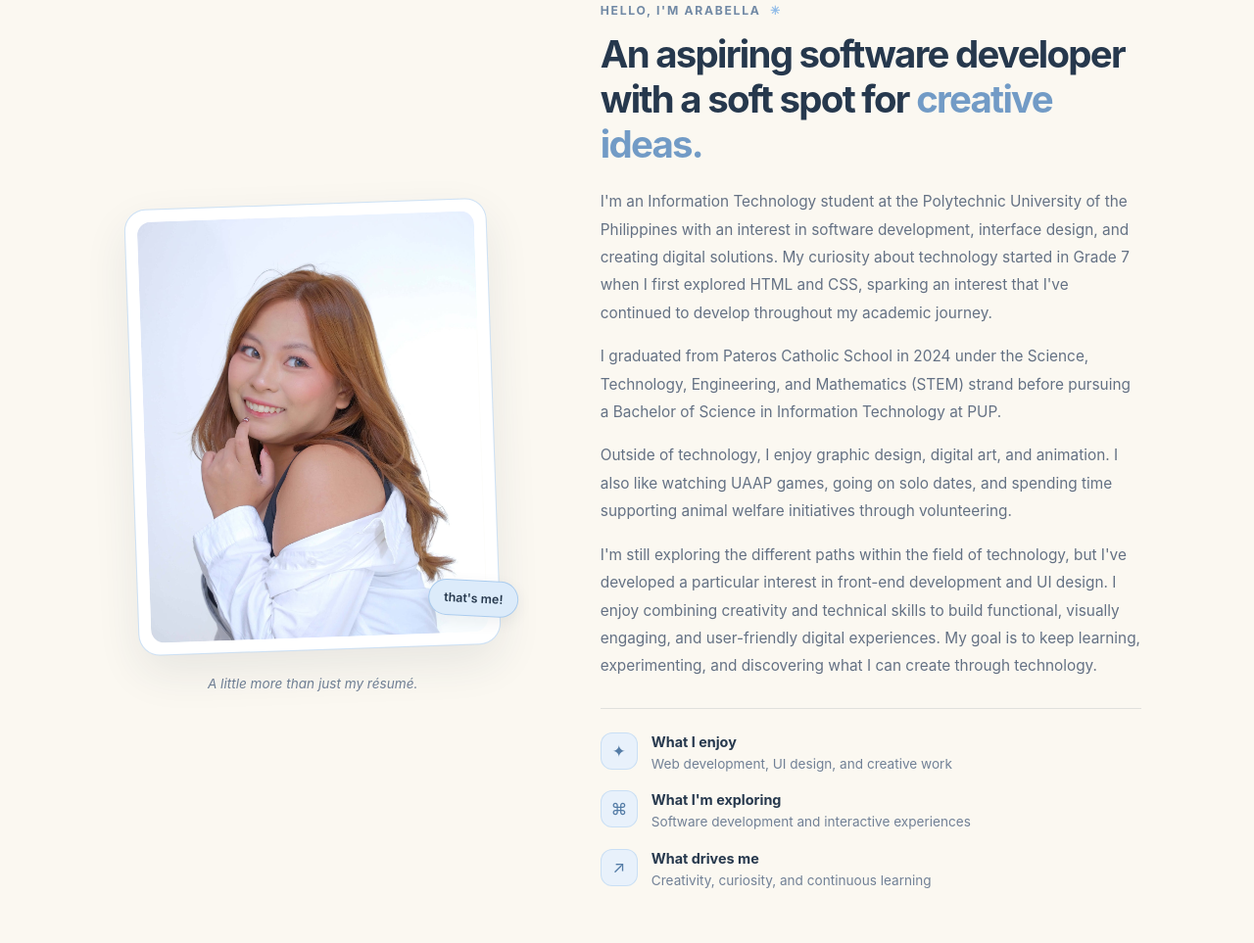
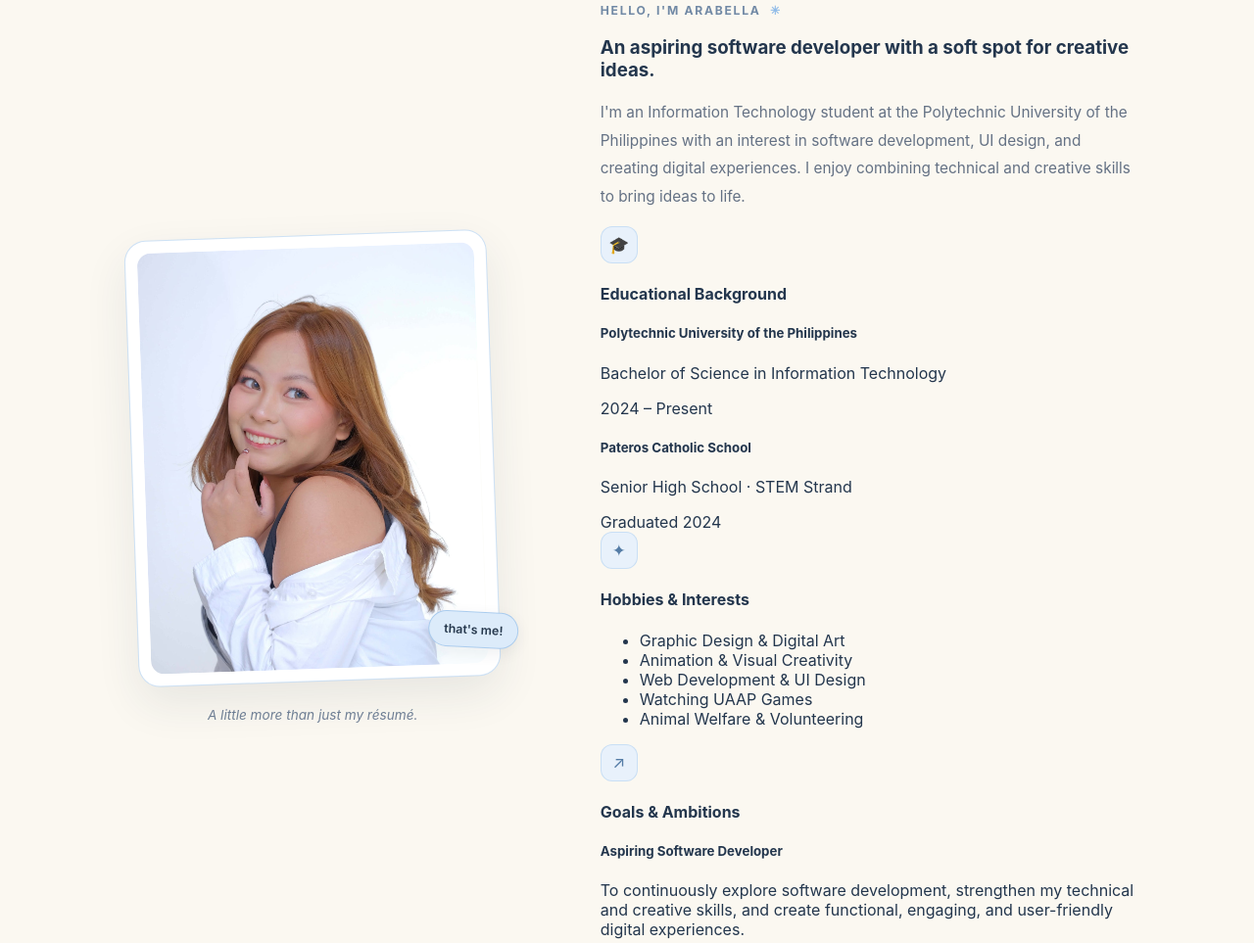
Before and after one commit to araanamii/arabella-portfolio, a plain HTML site: page index.html in a window 1280 px wide. Shown: the part 1229-2192 px from the top of the page at 98% size. Drawn offline with Linux system fonts and the light colour scheme.

Commit message:
Portfolio Update 1.2.8

```diff
--- a/index.html
+++ b/index.html
@@ -138,6 +138,7 @@
                 </p>
             </div>
 
+
             <div class="about-container">
 
                 <!-- PLAYFUL PHOTO -->
@@ -160,8 +161,11 @@
                     </p>
                 </div>
 
-                <!-- INTRODUCTION -->
+                <!-- ABOUT CONTENT -->
                 <div class="about-content">
+
+                    <!-- PERSONAL BACKGROUND -->
+                    <div class="about-introduction">
                         <p class="about-greeting">HELLO, I'M ARABELLA <span>✳</span></p>
 
                         <h3>
@@ -172,61 +176,68 @@
                         <p class="about-description">
                             I'm an Information Technology student at the Polytechnic
                             University of the Philippines with an interest in software
-                        development, interface design, and creating digital solutions.
-                        My curiosity about technology started in Grade 7 when I first
-                        explored HTML and CSS, sparking an interest that I've continued
-                        to develop throughout my academic journey.
+                            development, UI design, and creating digital experiences.
+                            I enjoy combining technical and creative skills to bring
+                            ideas to life.
                         </p>
+                    </div>
 
-                    <p class="about-description">
-                        I graduated from Pateros Catholic School in 2024 under the
-                        Science, Technology, Engineering, and Mathematics (STEM) strand
-                        before pursuing a Bachelor of Science in Information Technology
-                        at PUP.
-                    </p>
+                    <!-- EDUCATIONAL BACKGROUND -->
+                    <div class="about-details">
 
-                    <p class="about-description">
-                        Outside of technology, I enjoy graphic design, digital art,
-                        and animation. I also like watching UAAP games, going on solo
-                        dates, and spending time supporting animal welfare initiatives
-                        through volunteering.
-                    </p>
+                        <div class="about-detail-card">
+                            <div class="about-detail-heading">
+                                <span class="highlight-icon">🎓</span>
+                                <h4>Educational Background</h4>
+                            </div>
 
-                    <p class="about-description">
-                        I'm still exploring the different paths within the field of
-                        technology, but I've developed a particular interest in
-                        front-end development and UI design. I enjoy combining
-                        creativity and technical skills to build functional,
-                        visually engaging, and user-friendly digital experiences.
-                        My goal is to keep learning, experimenting, and discovering
-                        what I can create through technology.
-                    </p>
+                            <div class="about-detail-item">
+                                <h5>Polytechnic University of the Philippines</h5>
+                                <p>Bachelor of Science in Information Technology</p>
+                                <span>2024 – Present</span>
+                            </div>
 
-                    <!-- PERSONAL HIGHLIGHTS -->
-                    <div class="about-highlights">
-                        <div class="about-highlight">
-                            <span class="highlight-icon">✦</span>
-                            <div>
-                                <h4>What I enjoy</h4>
-                                <p>Web development, UI design, and creative work</p>
+                            <div class="about-detail-item">
+                                <h5>Pateros Catholic School</h5>
+                                <p>Senior High School · STEM Strand</p>
+                                <span>Graduated 2024</span>
                             </div>
                         </div>
 
-                        <div class="about-highlight">
-                            <span class="highlight-icon">⌘</span>
-                            <div>
-                                <h4>What I'm exploring</h4>
-                                <p>Software development and interactive experiences</p>
-                            </div>
+                        <!-- HOBBIES AND INTERESTS -->
+                        <div class="about-detail-card">
+                            <div class="about-detail-heading">
+                                <span class="highlight-icon">✦</span>
+                                <h4>Hobbies & Interests</h4>
                             </div>
 
-                        <div class="about-highlight">
+                            <ul class="about-interest-list">
+                                <li>Graphic Design & Digital Art</li>
+                                <li>Animation & Visual Creativity</li>
+                                <li>Web Development & UI Design</li>
+                                <li>Watching UAAP Games</li>
+                                <li>Animal Welfare & Volunteering</li>
+                            </ul>
+                        </div>
+
+                    </div>
+
+                    <!-- GOALS AND AMBITIONS -->
+                    <div class="about-goals">
+                        <div class="about-detail-heading">
                             <span class="highlight-icon">↗</span>
-                            <div>
-                                <h4>What drives me</h4>
-                                <p>Creativity, curiosity, and continuous learning</p>
+                            <h4>Goals & Ambitions</h4>
                         </div>
+
+                        <h5>Aspiring Software Developer</h5>
+
+                        <p>
+                            To continuously explore software development, strengthen
+                            my technical and creative skills, and create functional,
+                            engaging, and user-friendly digital experiences.
+                        </p>
                     </div>
+
                 </div>
 
             </div>
```
Lines whose indentation alone changed are shown as unchanged.
